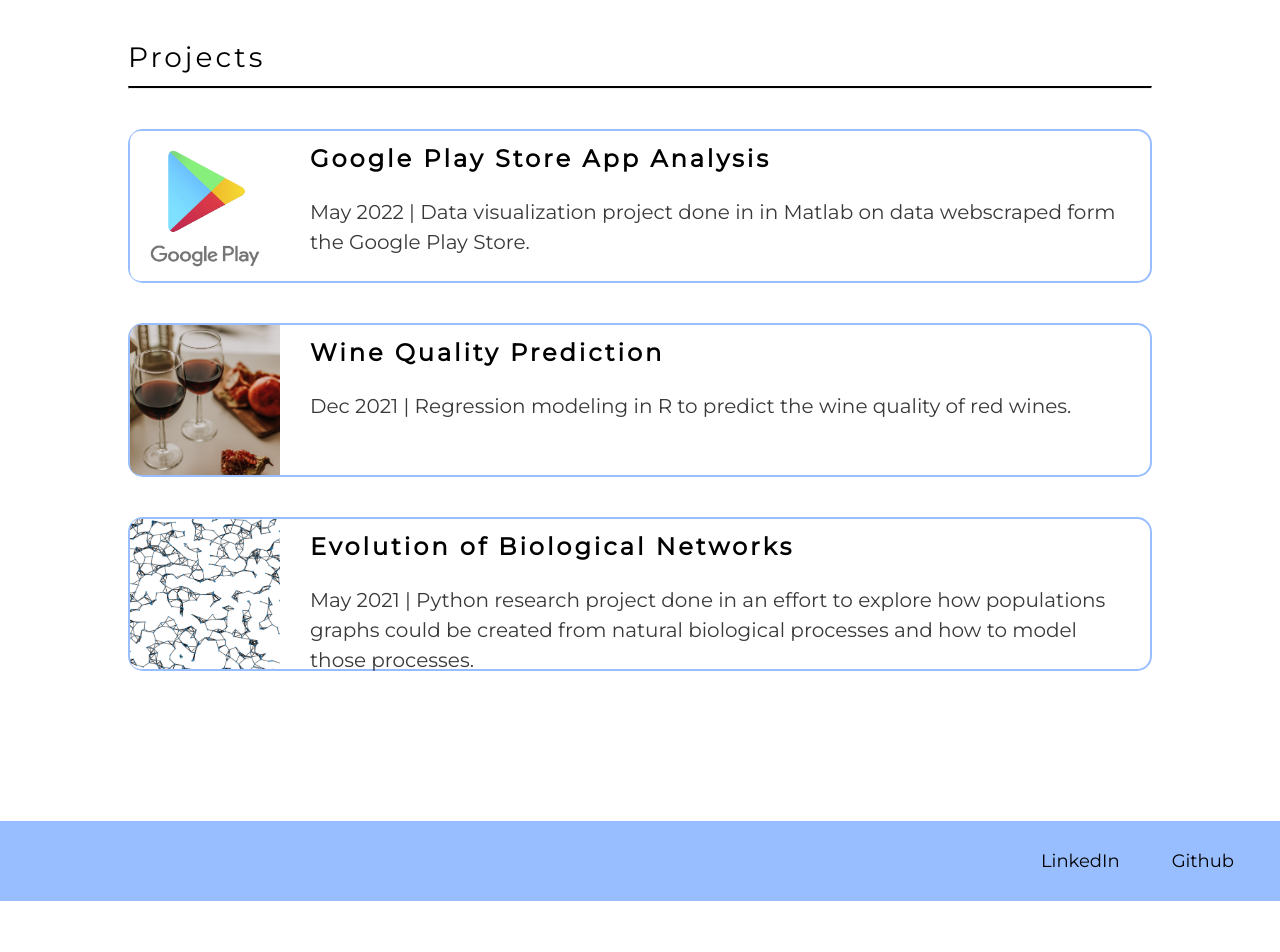
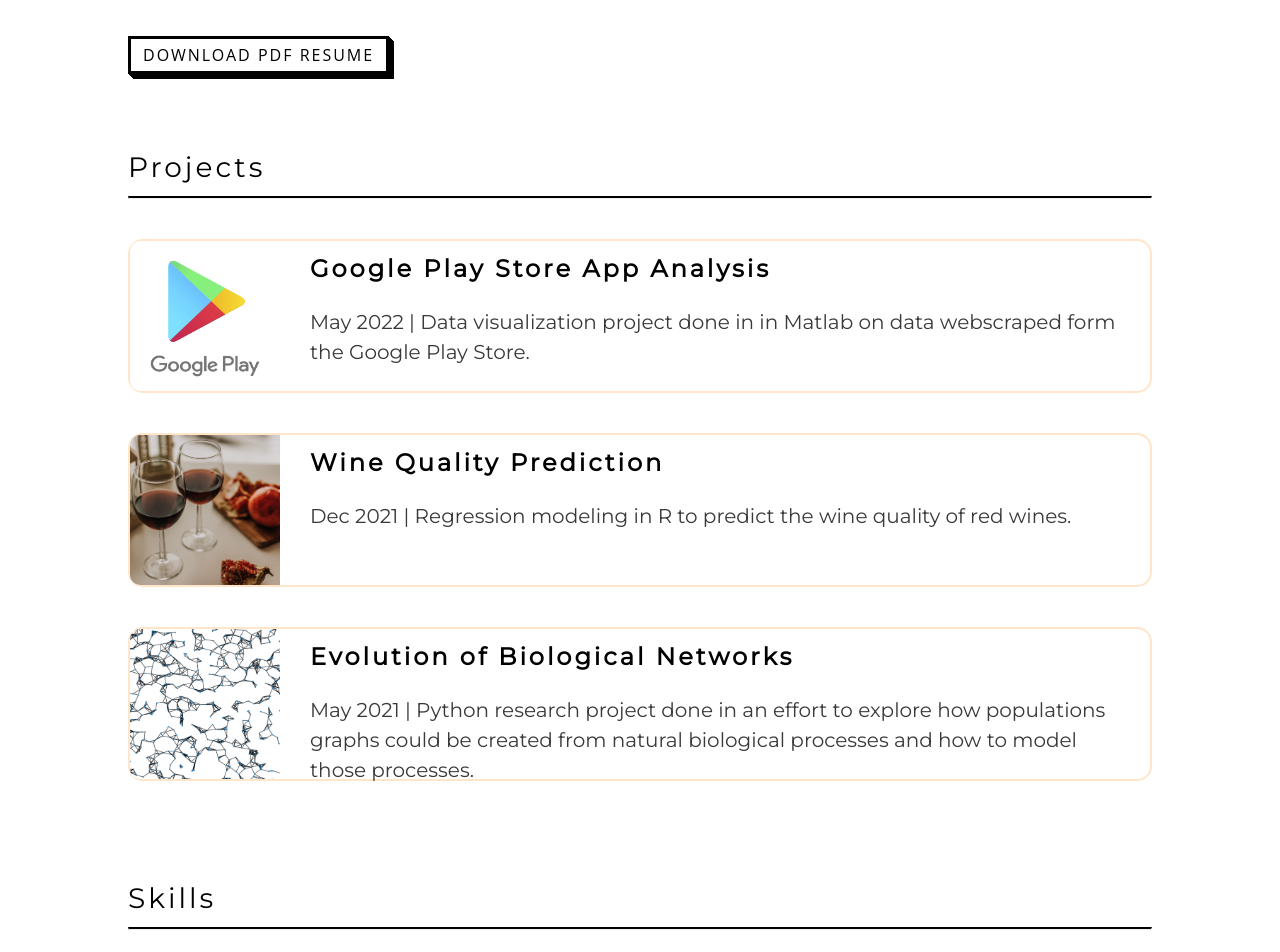
Before and after one commit to shayna-gaulden/portfolio, a React (Create React App) app: page / in a window 1280 px wide. Shown: the part 640-1592 px from the top of the page. Before the commit the page ends 1541 px from the top, so only its background shows below. Built offline with nearby package versions, Linux system fonts and the light colour scheme.

Commit message:
color change

```diff
--- a/src/App.css
+++ b/src/App.css
@@ -59,7 +59,7 @@
   padding: 20px 30px 20px 30px;
   justify-content: space-between;
   align-items: center;
-  background-color: #99beff;
+  background-color: #ffe5c9;
 }
 .space {
   height: 150px;;
@@ -71,7 +71,7 @@
 }
 
 .nav-button {
-  background-color: #99beff;
+  background-color: #ffe5c9;
   border-radius: 8px;
   box-sizing: border-box;
   color: #000000;
@@ -92,7 +92,7 @@
 }
 .nav-button:hover,
 .nav-button:focus {
-  background-color: #6592e0;
+  background-color: #ffd2a3;
 }
 
 .nav-header {
@@ -138,7 +138,7 @@
   border-radius: 15px;
   height: 150px;
   padding-right: 20px;
-  border: solid #99beff 2px;
+  border: solid #ffe5c9 2px;
 }
 .mini-title {
   font-family: 'Montserrat', sans-serif;
@@ -227,10 +227,10 @@
   margin-top: 150px;
   justify-content: space-between;
   align-items: center;
-  background-color: #99beff;
+  background-color: #ffe5c9;
 }
 .footer-button {
-  background-color: #99beff;
+  background-color: #ffe5c9;
   border-radius: 8px;
   box-sizing: border-box;
   color: black;
@@ -251,7 +251,7 @@
 }
 .footer-button:hover,
 .footer-button:focus {
-  background-color: #6592e0;
+  background-color: #ffd2a3;
 }
 
 .gallery-img {
@@ -387,3 +387,32 @@
   border-top: 2px solid rgb(0, 0, 0);
   margin-bottom: 40px;
 }
+
+/* CSS */
+.button-54 {
+  font-family: "Open Sans", sans-serif;
+  font-size: 16px;
+  letter-spacing: 2px;
+  text-decoration: none;
+  text-transform: uppercase;
+  color: #000;
+  cursor: pointer;
+  border: 3px solid;
+  padding: 0.25em 0.5em;
+  box-shadow: 1px 1px 0px 0px, 2px 2px 0px 0px, 3px 3px 0px 0px, 4px 4px 0px 0px, 5px 5px 0px 0px;
+  position: relative;
+  user-select: none;
+  -webkit-user-select: none;
+  touch-action: manipulation;
+  max-width: fit-content;
+}
+.button-54:active {
+  box-shadow: 0px 0px 0px 0px;
+  top: 5px;
+  left: 5px;
+}
+@media (min-width: 768px) {
+  .button-54 {
+    padding: 0.25em 0.75em;
+  }
+}
--- a/src/pages/home.js
+++ b/src/pages/home.js
@@ -16,16 +16,21 @@
                 title={"Shayna Gaulden"}
                 subtitle={"2023 Master in Data Science at San Jose State University"}
             />
-            <a href={Resume} target="_blank" rel="noreferrer" className="github-link">
-                    Download PDF Resume.
-            </a>
+
             <div className="title-container">
                 <header className="mid-title">
                 Hey there! I’m a graduate student studying Data Science and Statistics in San Jose, CA. Check out my projects below!
                 </header>
             </div>
 
-
+            <div className="margin-cont">
+            <a href={Resume} target="_blank" rel="noreferrer" className="github-link">
+                <div className="button-54">
+                    Download PDF Resume
+                </div>
+            </a>
+            </div>
+            <br/><br/><br/>
 
             <div className="margin-cont">
                 <text className="home-title">
@@ -44,8 +49,23 @@
                 })
             }
             </div>
+            <br/>
+            <br/><br/><br/>
+
+            <div className="margin-cont">
+                <text className="home-title">
+                    Skills
+                </text>
+                <hr className="basic"/>
+            <div className="skills-box">
+
+            </div>
+            </div>
+
             <Footer />
         </div>
+
+
     )
 }
 
```
